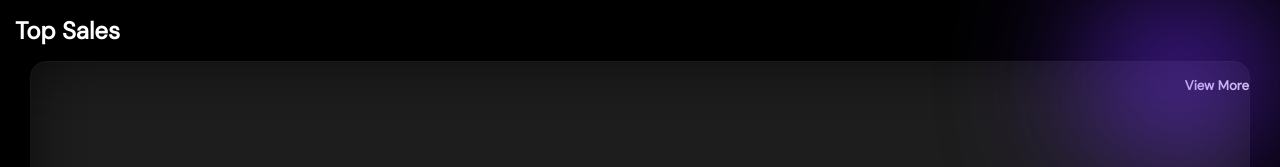
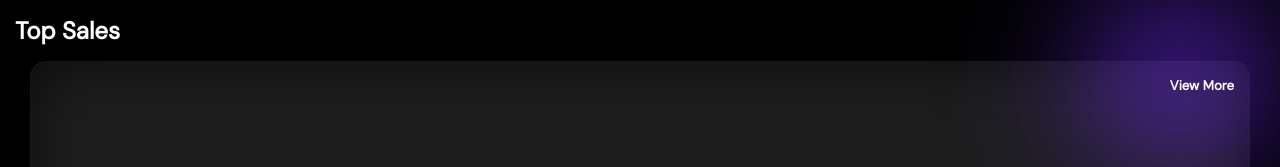
Before and after one commit to rajitha302/bottom-navbar-glassEffect, a React (Create React App) app: page / in a window 1280 px wide. Shown: the top 167 px of the page. Built offline with nearby package versions, Linux system fonts and the light colour scheme.

Commit message:
2 files modified

```diff
--- a/src/components/Bubbles.js
+++ b/src/components/Bubbles.js
@@ -66,6 +66,7 @@ right: 0;
 top: 5px;
 transform: scale(1);
 animation: ${pulse1} 3s linear infinite;
+z-index: 0;
 `;
 
 const Circle4 = styled.div`
--- a/src/components/Cards.js
+++ b/src/components/Cards.js
@@ -13,6 +13,7 @@ position: relative;
 margin: 15px;
 padding: 15px;
 overflow: hidden;
+
 
 &:before {
   position: absolute;
@@ -30,7 +31,8 @@ overflow: hidden;
 `;
 
 const Wrapper = styled.div`
-padding: 15px
+padding: 15px;
+
 `;
 
 const Flex = styled.div`
@@ -38,17 +40,28 @@ display: flex;
 `;
 
 const ViewMoreBtn = styled.h5`
-right: 0;
-position:absolute;
+text-align: right;
+cursor: pointer;
 `;
+
+const CardContent = styled.div`
+position: relative;
+width: 100%;
+z-index: 2;
+`;
+
+const test = () => {
+  console.log('hello');
+};
 
 const Cards = () => {
   return (
     <Wrapper>
       <SectionHeading>Top Sales</SectionHeading>
-
       <Card>
-        <ViewMoreBtn>View More</ViewMoreBtn>
+        <CardContent>
+          <ViewMoreBtn onClick={test}>View More</ViewMoreBtn>
+        </CardContent>
       </Card>
     </Wrapper>
   );
```
